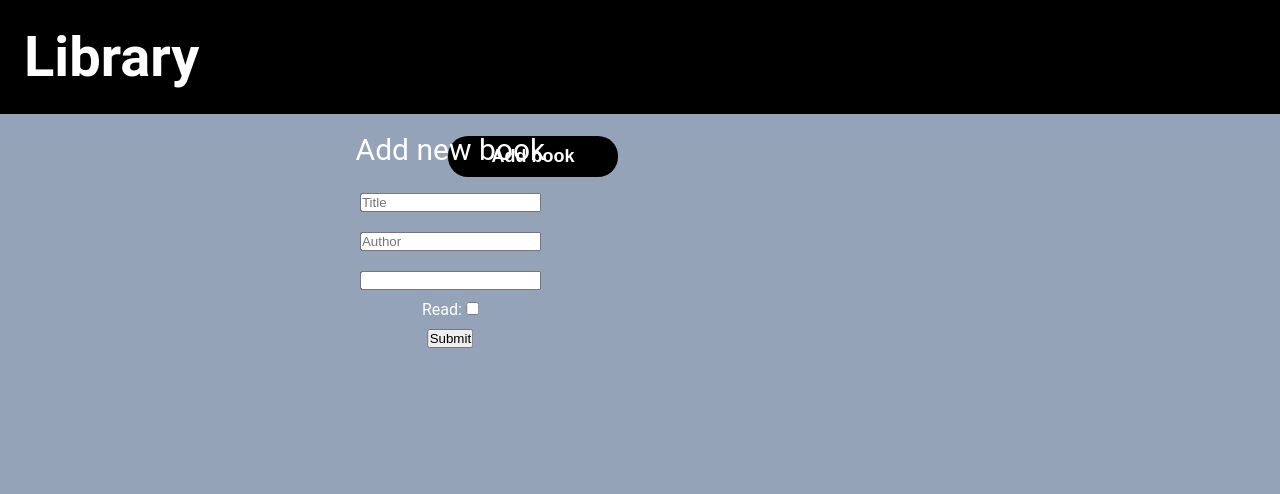
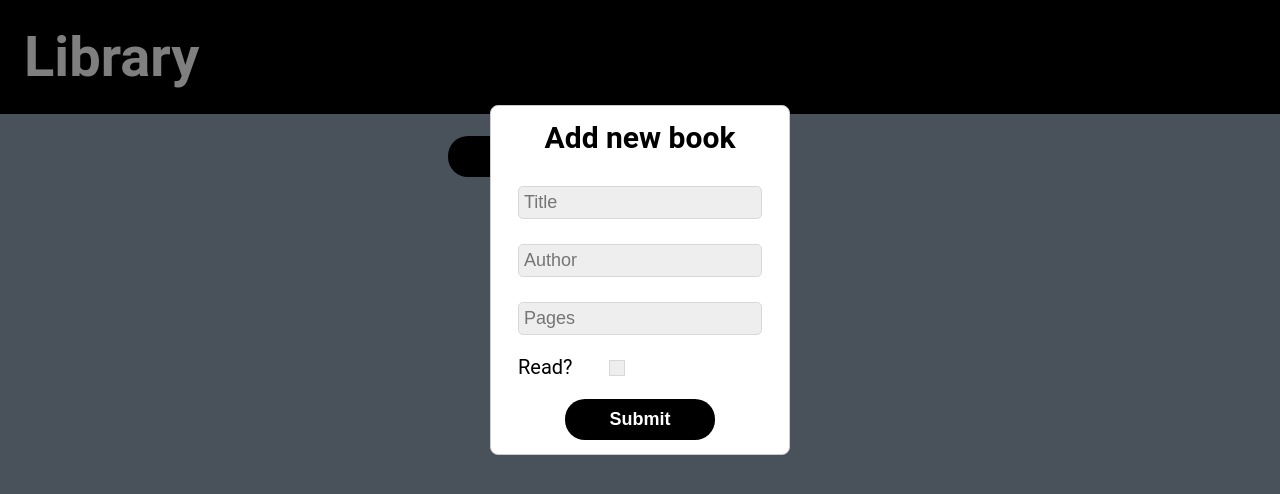
Before and after one commit to blancpain/library, a website: page index.html in a window 1280 px wide. Both pictures are taken after a click on the button "Add book". Drawn offline with Linux system fonts and the light colour scheme.

Commit message:
Style and add animation to add book popup

```diff
--- a/index.html
+++ b/index.html
@@ -12,6 +12,7 @@
 
 <body>
   <div class="header">Library</div>
+  <div class="filter"></div>
   <div class="main">
     <button type="button" class="add-new-book">Add book</button>
     <div class="add-book-popup">
@@ -22,9 +23,9 @@
         <label for="author"></label>
         <input type="text" name="author" placeholder="Author" id="author" required />
         <label for="pages"></label>
-        <input type="number" name="pages" id="pages" required />
-        <div id="read-checkbox">
-          <label for="read">Read:</label>
+        <input type="number" name="pages" id="pages" placeholder="Pages" required />
+        <div class="read-checkbox">
+          <label for="read">Read?</label>
           <input type="checkbox" name="read" id="read" />
         </div>
         <button type="submit" id="new-book-btn">Submit</button>
--- a/script.js
+++ b/script.js
@@ -1,9 +1,10 @@
 // DOM selectors
 const mainElem = document.querySelector(".main");
 const newBookForm = document.querySelector("#add-book-form");
-const readCheckbox = document.querySelector("#read-checkbox");
+const readCheckbox = document.querySelector(".read-checkbox");
 const newBookSubmitButton = document.querySelector("#new-book-btn");
 const popup = document.querySelector(".add-book-popup");
+const filter = document.querySelector(".filter");
 // vars
 const myLibrary = [];
 
@@ -14,12 +15,7 @@ function Book(title, author, pages, read) {
   this.read = read;
 }
 
-// Book.prototype.bookInfo = function _() {
-//   return `${this.title} by ${this.author}, ${this.pages} pages, ${!this.read ? "not read yet" : "read"
-//     }`;
-// };
-
-function showBookElement(book, index) {
+function showBook(book, index) {
   const newBookElem = document.createElement("div");
   const bookTitle = document.createElement("div");
   bookTitle.textContent = `"${book.title}"`;
@@ -37,7 +33,14 @@ function showBookElement(book, index) {
   mainElem.appendChild(newBookElem);
 }
 
-function createBookElement(e) {
+function clearForm() {
+  newBookForm.children.title.value = "";
+  newBookForm.children.author.value = "";
+  newBookForm.children.pages.value = "";
+  readCheckbox.children.read.checked = false;
+}
+
+function createBook(e) {
   const title = newBookForm.children.title.value;
   const author = newBookForm.children.author.value;
   const pages = newBookForm.children.pages.value;
@@ -47,15 +50,31 @@ function createBookElement(e) {
     const newBook = new Book(title, author, pages, read);
     myLibrary.push(newBook);
     const index = myLibrary.length - 1;
-    showBookElement(newBook, index);
+    showBook(newBook, index);
+    // close popup & clear form
+    popup.classList.remove("open-popup");
+    filter.classList.toggle("filter-opened");
+    clearForm();
   }
 }
 
-// popup
+// open popup
 const addBookButton = document.querySelector(".add-new-book");
 addBookButton.addEventListener("click", () => {
   popup.classList.add("open-popup");
+  filter.classList.toggle("filter-opened");
 });
 
+// close popup w/ click & w/ ESC
+filter.addEventListener("click", () => {
+  popup.classList.remove("open-popup");
+  filter.classList.toggle("filter-opened");
+});
+window.addEventListener("keydown", (e) => {
+  if (popup.classList[1] === "open-popup" && e.key === "Escape") {
+    popup.classList.remove("open-popup");
+    filter.classList.toggle("filter-opened");
+  }
+});
 // create book
-newBookSubmitButton.addEventListener("click", createBookElement);
+newBookSubmitButton.addEventListener("click", createBook);
--- a/styles.css
+++ b/styles.css
@@ -10,6 +10,7 @@
   --header-bgc: #000;
   --main-bgc: #94a3b8;
   --book-bgc: green;
+  --inputs-color: #eee;
 }
 
 body {
@@ -66,26 +67,43 @@ button.add-new-book {
   min-width: 170px;
 }
 
-button.add-new-book:hover {
-  filter: brightness(65%);
+button.add-new-book:focus {
+  outline: none;
+}
+
+button#new-book-btn:hover,
+button:hover {
+  background-color: white;
+  color: black;
 }
 
 .add-book-popup {
   position: absolute;
-  top: 30%;
-  right: 50%;
-  color: white;
+  top: 35%;
+  right: 50vw;
+  left: 50vw;
+  min-width: 300px;
+  min-height: 350px;
+  border: 1px solid #ccc;
+  border-radius: 8px;
+  background-color: #fff;
   display: flex;
   flex-direction: column;
   justify-content: center;
   align-items: center;
   visibility: hidden;
   transform: scale(0.1);
-  transition: transform 0.7s;
+  transition: transform 0.4s;
+}
+
+.open-popup {
+  visibility: visible;
+  transform: translate(-50%, -50%) scale(1);
 }
 
 .add-book-popup p {
   font-size: 30px;
+  font-weight: 650;
 }
 
 .add-book-popup form {
@@ -97,12 +115,76 @@ button.add-new-book:hover {
   gap: 10px;
 }
 
-/* To be used with JS to open form...*/
-.open-popup {
-  visibility: visible;
-  transform: translate(-50%, -50%) scale(1);
+.filter-opened {
+  position: fixed;
+  top: 0;
+  left: 0;
+  bottom: 0;
+  right: 0;
+  content: " ";
+  background: rgba(0, 0, 0, 0.5);
 }
 
 .testing {
   border: 5px solid red;
 }
+
+input[type="text"],
+input[type="number"] {
+  margin-top: 5px;
+  background-color: var(--inputs-color);
+  border: 1px solid #d6d9dc;
+  border-radius: 5px;
+  width: 100%;
+  padding: 5px;
+  font-size: 18px;
+}
+
+button#new-book-btn {
+  background-color: var(--header-bgc);
+  font-size: 18px;
+  font-weight: bold;
+  border: none;
+  color: white;
+  border-radius: 20px;
+  padding: 10px 40px;
+  cursor: pointer;
+  min-width: 150px;
+}
+
+input[type="checkbox"] {
+  appearance: none;
+  position: relative;
+  width: 1.2em;
+  height: 1.2em;
+  border: 1px solid #d6d9dc;
+  /* Adjusts the position of the checkboxes on the text baseline */
+  vertical-align: -2px;
+  /* Set here so that Windows' High-Contrast Mode can override */
+  color: green;
+  background-color: var(--inputs-color);
+}
+input[type="checkbox"]::before {
+  content: "✔";
+  position: absolute;
+  font-size: 1.2em;
+  right: -1px;
+  top: -0.22em;
+  visibility: hidden;
+}
+
+input[type="checkbox"]:checked::before {
+  /* Use `visibility` instead of `display` to avoid recalculating layout */
+  visibility: visible;
+}
+
+.read-checkbox {
+  margin-top: 0.6rem;
+  margin-bottom: 0.6rem;
+  width: 100%;
+}
+
+.read-checkbox label {
+  font-size: 20px;
+  padding-right: 2rem;
+}
```
